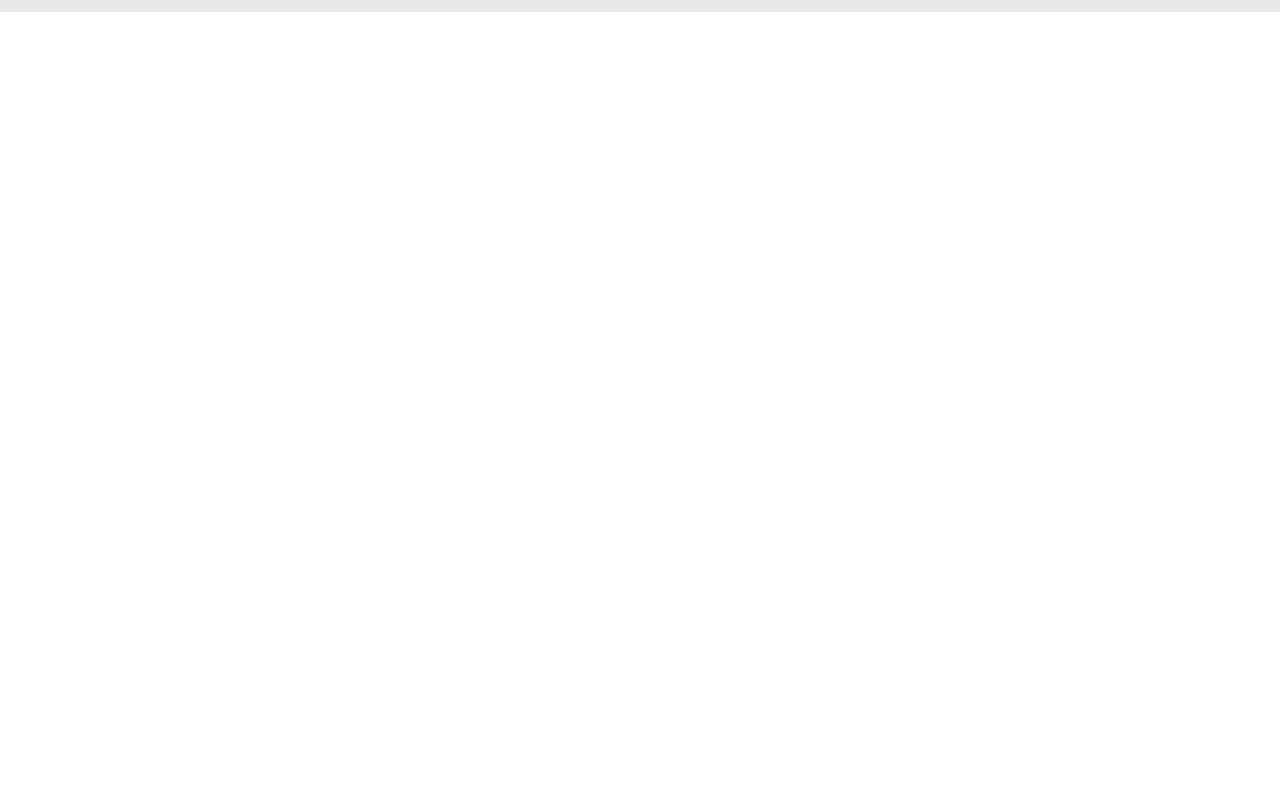
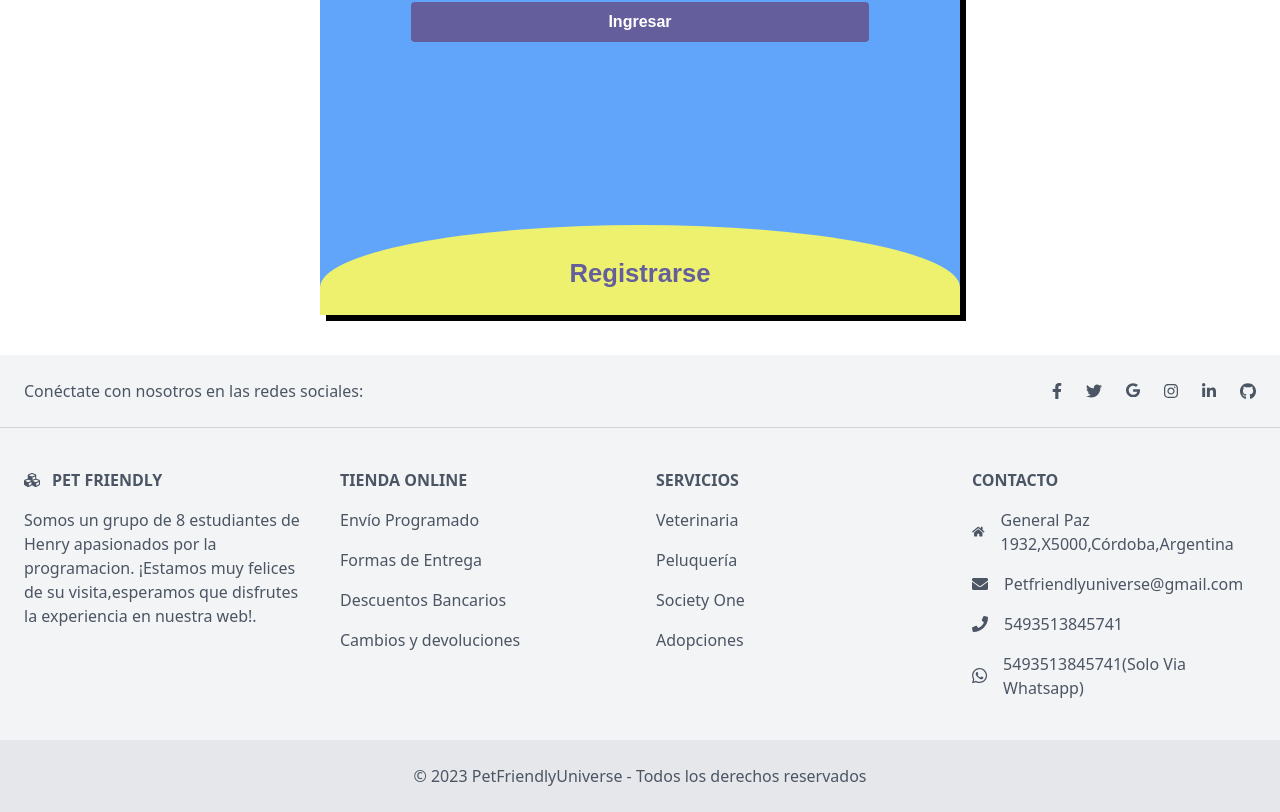
Before and after one commit to PetFriendlyUniverse/Henry-Pf, a React (Vite) app in the folder client/: page /login in a window 1280 px wide. Shown: the part 445-1257 px from the top of the page. Before the commit the page ends 800 px from the top, so only its background shows below. Built offline with nearby package versions, Linux system fonts and the light colour scheme.

Commit message:
registro arreglado y profile

```diff
--- a/client/src/App.jsx
+++ b/client/src/App.jsx
@@ -22,7 +22,7 @@ const Checkout = lazy(() => import("./pages/ecommerce/Checkout/Checkout"));
 const FormCreateProduct = lazy(() =>
   import("./pages/ecommerce/Forms/FormCreateProduct/FormCreateProduct")
 );
-const Login = lazy(() => import("./components/Login/Login/"));
+const Login = lazy(() => import("./components/Login/Login"));
 const FormModifyProduct = lazy(() =>
   import("./pages/ecommerce/Forms/FormModifyProduct/FormModifyProduct")
 );
--- a/client/src/components/Login/Login.jsx
+++ b/client/src/components/Login/Login.jsx
@@ -5,8 +5,10 @@ import { useState } from "react";
 import { validationProfile } from "../../pages/ecommerce/Forms/Validations/Profile";
 import LinkButton from "../Button/LinkButton";
 import Swal from "sweetalert2";
+import { useNavigate } from "react-router-dom";
 
 function Login() {
+  const navigate = useNavigate();
   const [form, setForm] = useState({
     user: "",
     name: "",
@@ -23,9 +25,9 @@ function Login() {
     password: "",
     phone: "",
   });
-  const [repeat, setRepeat] = useState({
-    repeatPassword: "",
-  });
+  // const [repeat, setRepeat] = useState({
+  //   repeatPassword: "",
+  // });
   const handleChange = (e) => {
     const property = e.target.name;
     const value = e.target.value;
@@ -37,11 +39,32 @@ function Login() {
       setErrors({ ...errors, ...validationProfile(property, value) }); //NO CAMBIAR ESTO POR DIOS
     }
   };
-  const handleChangeRepeat = (e) => {
-    const property = e.target.name;
-    const value = e.target.value;
-    setRepeat({ [property]: value });
+  // const handleChangeRepeat = (e) => {
+  //   const property = e.target.name;
+  //   const value = e.target.value;
+  //   // setRepeat({ [property]: value });
+  // };
+  const handletSubmitLogin = (e) => {
+    e.preventDefault();
+    try {
+      Swal.fire({
+        icon: "success",
+        title: "El ingreso se ha sido realizado con éxito!",
+        showConfirmButton: true,
+        timer: 1500,
+      }).then(() => {
+        navigate("/shop");
+      });
+    } catch (error) {
+      Swal.fire({
+        icon: "error",
+        title: "El ingreso tuvo problemas vuelve a probar!",
+        showConfirmButton: true,
+        timer: 1500,
+      });
+    }
   };
+
   const handleSubmit = (e) => {
     e.preventDefault();
     const errorValues = Object.values(errors);
@@ -66,9 +89,9 @@ function Login() {
         password: "",
         phone: "",
       });
-      setRepeat({
-        repeatPassword: "",
-      });
+      // setRepeat({
+      //   repeatPassword: "",
+      // });
     } else {
       console.log("Hay errores en el formulario");
     }
@@ -90,7 +113,7 @@ function Login() {
           <input type="checkbox" id={s["chk"]} aria-hidden="true" />
 
           <div className={s.login}>
-            <form className={s.form}>
+            <form onSubmit={handletSubmitLogin} className={s.form}>
               <label htmlFor={s["chk"]} aria-hidden="true">
                 PET FRIENDLY
               </label>
@@ -178,7 +201,7 @@ function Login() {
                 class={s.input}
                 type="number"
                 name="phone"
-                placeholder=" Teléfono"
+                placeholder="Teléfono"
                 autoComplete="off"
                 required="true"
               />
@@ -198,7 +221,7 @@ function Login() {
               {errors.password && (
                 <span className="text-xs text-red-500">{errors.password}</span>
               )}
-              <input
+              {/* <input
                 onChange={handleChangeRepeat}
                 class={s.input}
                 type="password"
@@ -212,8 +235,8 @@ function Login() {
                 <div>
                   <p className="text-xs text-red-700">{`Passwords does not match`}</p>
                 </div>
-              )}
-              <LinkButton />
+              )} */}
+              <LinkButton component={"Registrate"} />
             </form>
           </div>
         </div>
--- a/client/src/pages/ecommerce/Profile/components/PhotoName.jsx
+++ b/client/src/pages/ecommerce/Profile/components/PhotoName.jsx
@@ -7,7 +7,7 @@ function PhotoName() {
         <img src={photoUser} alt="profile" class="rounded-full" />
       </div>
       <div class="mx-0 text-center sm:text-left">
-        <h1 class="text-2xl font-black">{`Jennifer`}</h1>
+        <h1 class="text-2xl font-black">Federico</h1>
       </div>
     </div>
   );
```
